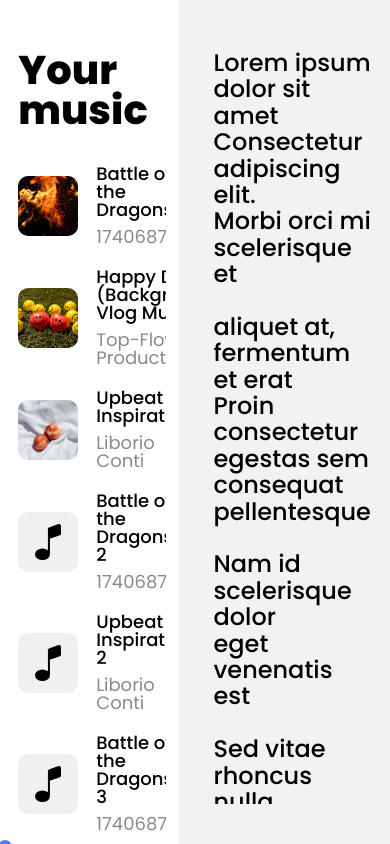
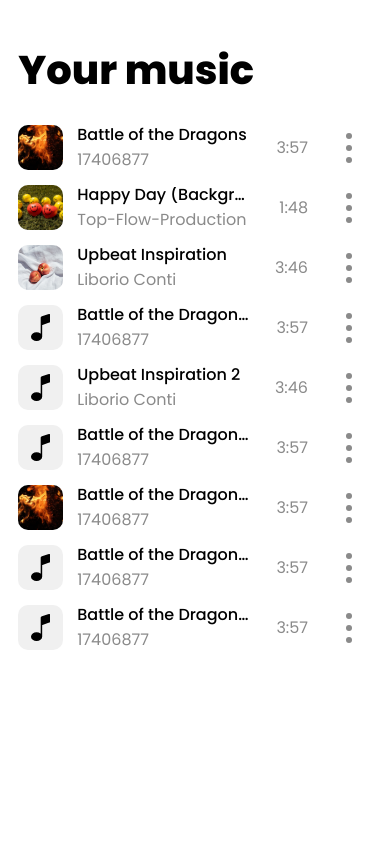
Before and after one commit to IvanZemsky/s-audio-1, a React (Create React App) app: page / in a window 390 px wide. Built offline with nearby package versions, Linux system fonts and the light colour scheme.

Commit message:
adaptivity 2

```diff
--- a/src/App.jsx
+++ b/src/App.jsx
@@ -11,6 +11,7 @@ function App() {
       <main className="App">
         <div className="main-content">
           <SongList />
+            {/* write #lyrics-show here */}
           <Lyrics />
         </div>
         <Controls />
--- a/src/App.scss
+++ b/src/App.scss
@@ -7,7 +7,7 @@
       grid-template-rows: 100vh;
       grid-template-columns: minmax(auto, 730px) 1fr;
 
-      margin: 0 auto 0 2.34vw;
+      margin: 0 auto 0 4.68vw;
    }
 
 }
@@ -18,3 +18,25 @@
       padding-top: 50px;
    }
 }
+
+@media (max-width: 1210px) {
+   .App .main-content{
+      grid-template-columns: 1fr auto;
+   }
+}
+
+@media (max-width: 500px) {
+   .App .main-content{
+      grid-template-columns: 1fr;
+   }
+}
+
+@media (max-width: 745px) {
+   .App .main-content{
+      display: flex;
+   }
+
+   .song-list, .lyrics{
+      height: 100vh;
+   }
+}
--- a/src/components/Controls/Controls.scss
+++ b/src/components/Controls/Controls.scss
@@ -7,7 +7,7 @@
    width: 100%;
    padding: 0 4.69%;
    background-color: #DCDCDC;
-   transform: translateY(100%);
+   transform: translateY(106%);
    transition: transform .2s linear;
    z-index: 150;
 }
--- /dev/null
+++ b/src/components/Lyrics/Lyrics-media.scss
@@ -0,0 +1,36 @@
+@media (max-width: 1210px){
+
+   .lyrics p{
+      font-size: 20px;
+   }
+
+}
+
+@media (max-width: 1000px){
+
+   .lyrics p{
+      font-size: 15px;
+   }
+
+}
+
+@media (max-width: 745px) {
+   .lyrics{
+     display: none;
+     padding: 0 15px 0 0;
+
+     #lyrics-show{
+      display: flex;
+      width: 45px;
+      align-items: center;
+      justify-content: center;
+      cursor: pointer;
+
+      img{
+         width: 12px;
+         height: auto;
+      }
+
+     }
+   }
+}
--- a/src/components/Lyrics/Lyrics.jsx
+++ b/src/components/Lyrics/Lyrics.jsx
@@ -1,9 +1,15 @@
 import React from 'react';
 import './Lyrics.scss';
+import './Lyrics-media.scss';
+
+import arrowRightIcon from '../../assets/img/arrow-right.svg';
 
 function Lyrics() {
   return (
     <div className="lyrics">
+      <button id="lyrics-show" type='button'>
+        <img src={arrowRightIcon} alt="Show lyrics of song" />
+      </button>
       <p>
         Lorem ipsum dolor sit amet<br/>
         Consectetur adipiscing elit.<br/>
@@ -23,8 +29,10 @@ function Lyrics() {
         Curabitur finibus felis viverra<br/>
         augue accumsan, ut molestie<br/>
         <br/>
-        leo gravida. Vivamus vitae sem eget elit porta<br/>
-        vulputate eget in metus. Ut hendrerit nibh tortor<br/>
+        leo gravida.<br />
+        Vivamus vitae sem eget elit porta<br/>
+        vulputate eget in metus.<br />
+        Ut hendrerit nibh tortor<br/>
         ut accumsan dolor rutrum ut<br/>
         <br/>
         Sed laoreet pulvinar urna, ac<br/>
--- a/src/components/Lyrics/Lyrics.scss
+++ b/src/components/Lyrics/Lyrics.scss
@@ -1,19 +1,32 @@
 @import '../../var.scss';
 
 .lyrics{
-   padding: 90px 2.34vw 0 35px;
+   padding: 90px 15px 0 35px;
    font-weight: 500;
    line-height: 1.1;
    transform-origin: top;
    background-color: #F2F2F2;
+   overflow-y: auto;
+
+   &::-webkit-scrollbar{
+      width: 5px;
+      background-color: rgbs(0,0,0,0);
+   }
+
+   &::-webkit-scrollbar-thumb{
+      width: 5px;
+      background-color: $main-grey;
+   }
+
+   #lyrics-show{
+      display: none;
+   }
 
    p{
+      height: 100%;
       max-width: 382px;
       padding-right: 10px;
-      height: calc(100vh - 90px);
       font-size: 24px;
-      overflow-y: auto;
-      word-wrap: break-word;
 
       &::-webkit-scrollbar{
          width: 5px;
--- /dev/null
+++ b/src/components/Song/Song-media.scss
@@ -0,0 +1,28 @@
+@media (max-width: 900px) {
+
+   .song {
+      font-size: 16px;
+
+      .song-info{
+         gap: 14px;
+
+         .song-info_cover {
+            width: 45px;
+            height: 45px;
+         }
+
+         .song-name{
+            margin-bottom: 5px;
+         }
+
+      }
+
+   }
+
+}
+
+@media (max-width: 745px) {
+   .song{
+      max-width: 600px;
+   }
+}
--- a/src/components/Song/Song.scss
+++ b/src/components/Song/Song.scss
@@ -4,20 +4,22 @@
    display: flex;
    justify-content: space-between;
    align-items: center;
-   gap: 15px;
+   gap: 25px;
+   padding-right: 15px;
    cursor: pointer;
 
    .song-info{
       display: flex;
       align-items: center;
       gap: 18px;
+      overflow: hidden;
 
       .song-info_cover{
          position: relative;
          display: flex;
          justify-content: center;
          align-items: center;
-         flex: none;
+         flex-shrink: 0;
          width: 60px;
          height: 60px;
          background-color: #F0F0F0;
@@ -66,20 +68,31 @@
          }
 
          .song-cover_placeholder{
-            width: 26px;
-            height: 36px;
+            width: 43.33%;
+            height: 60%;
          }
 
       }
    }
 
+   .song-info_text{
+      overflow: auto;
+   }
+
    .song-name{
+      height: 20px;
       margin-bottom: 9px;
       font-weight: 500;
+      overflow: hidden;
+      white-space: nowrap;
+      text-overflow: ellipsis;
    }
 
    .song-singer{
       color: $main-grey;
+      overflow: hidden;
+      white-space: nowrap;
+      text-overflow: ellipsis;
    }
 
    .song-time-menu{
--- /dev/null
+++ b/src/components/SongList/SongList-media.scss
@@ -0,0 +1,21 @@
+@media (max-width: 1210px) {
+
+   .song-list{
+      padding-right: 10px;
+
+      .song-list_songs{
+         padding-right: 5%;
+      }
+   }
+
+
+}
+
+@media (max-width: 1000px) {
+
+   .song-list .song-list_songs{
+      gap: 15px;
+      padding-right: 10px;
+   }
+
+}
--- a/src/components/SongList/SongList.jsx
+++ b/src/components/SongList/SongList.jsx
@@ -3,6 +3,7 @@ import React from 'react';
 import Song from '../Song/Song';
 import { songList } from '../../song-data/song-list.js';
 import './SongList.scss';
+import './SongList-media.scss';
 
 function SongList() {
 
@@ -11,9 +12,7 @@ function SongList() {
       <h1 className='song-list_title'>Your music</h1>
 
       <ul className="song-list_songs">
-        {songList.map(item => (
-          <Song key={item.id} songData={item} />
-        ))}
+        {songList.map(item => <Song key={item.id} songData={item} />)}
       </ul>
 
     </section>
--- a/src/components/SongList/SongList.scss
+++ b/src/components/SongList/SongList.scss
@@ -1,7 +1,9 @@
 @import '../../var.scss';
 
 .song-list{
-   padding: 90px 7.61% 0 2.34vw;
+   display: flex;
+   flex-direction: column;
+   padding: 90px 7.61% 0 0;
    overflow-y: hidden;
 
    .song-list_title{
@@ -14,9 +16,9 @@
       position: relative;
       display: flex;
       flex-direction: column;
+      flex-grow: 1;
       gap: 22px;
-      max-height: calc(100vh - 140px);
-      padding: 0 12.5% 15px 0;
+      padding: 0 9px 15px 0;
       overflow-y: auto;
       scroll-behavior: smooth;
       -webkit-overflow-scrolling: touch;
@@ -28,10 +30,8 @@
 
       &::-webkit-scrollbar-thumb{
          width: 5px;
-         height: 95px;
          background-color: $main-grey;
       }
-
 
 
       /*
```
Also changed, not shown: src/components/Song/Song.jsx (+6 -5 lines), src/assets/img/arrow-right.svg (added).
